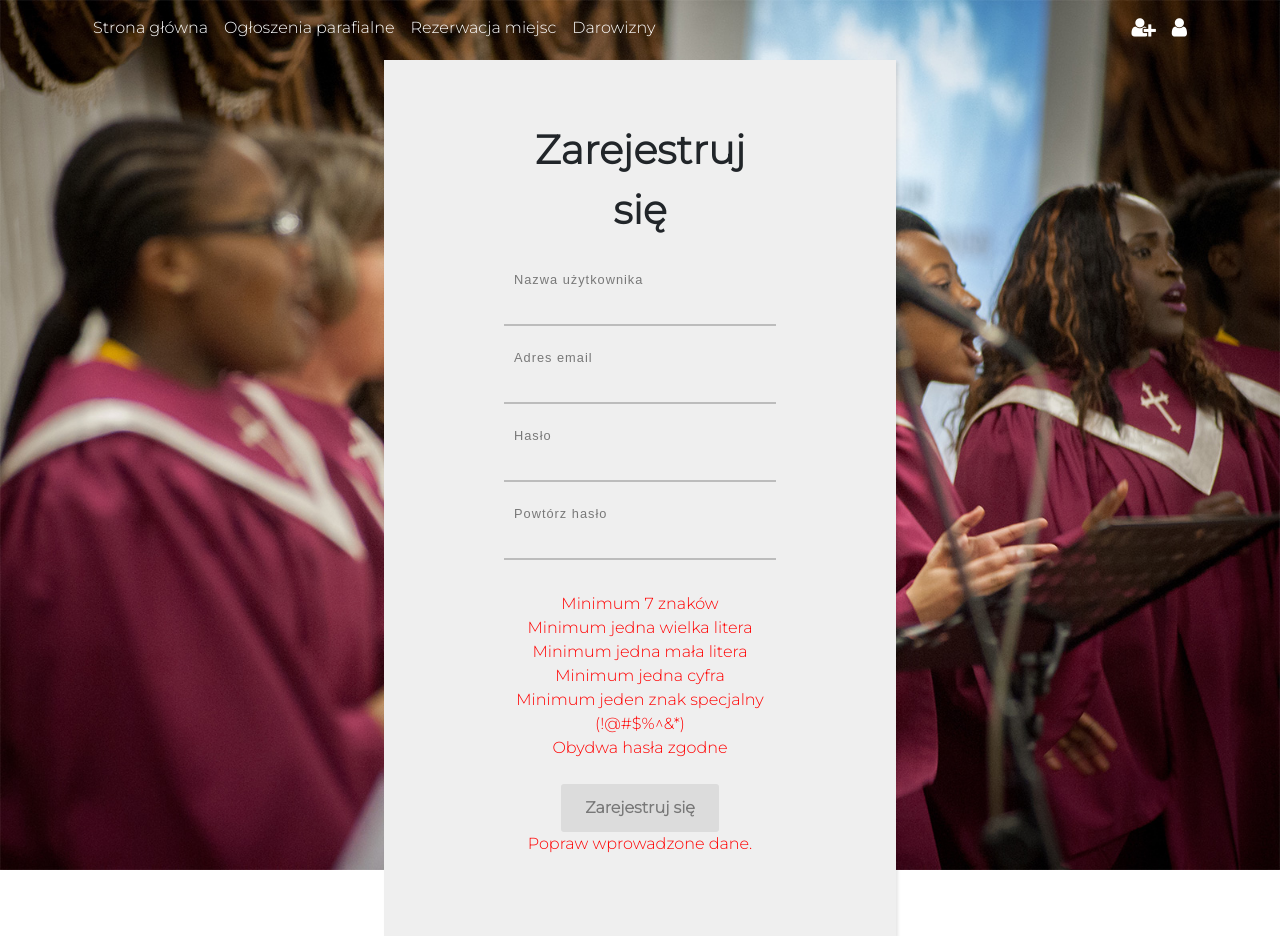
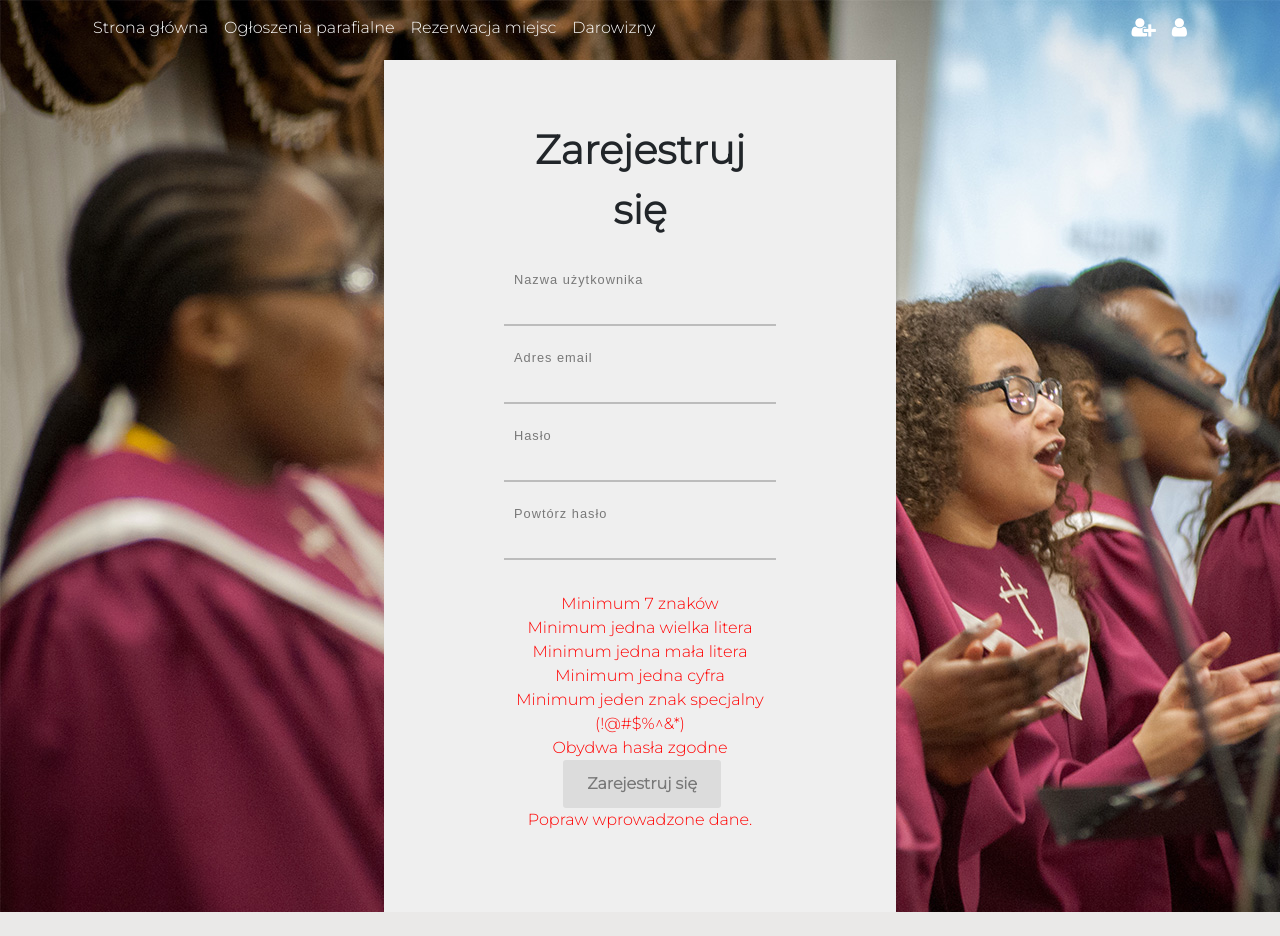
Before and after one commit to marcinele/Parish-website, a PHP site: page /index.php?page=register&login in a window 1280 px wide. After the commit the page ends 912 px from the top, so only its background shows below. Run offline with PHP 8.4, Linux system fonts and the light colour scheme; some libraries are stand-ins or nearby versions.

Commit message:
Fixed some css bugs and boosted login window

```diff
--- a/css/login.css
+++ b/css/login.css
@@ -3,9 +3,7 @@
 body {
     display:flex;
     font-family: 'Montserrat', sans-serif;
-    background: url("/Images/choir_login.jpg");
-    background-repeat: no-repeat;
-    background-size: cover;
+    background: url("/Images/choir_login.jpg") no-repeat;
 }
 
 .centralDiv {
--- a/css/register&login.css
+++ b/css/register&login.css
@@ -1,8 +1,7 @@
 body {
     display:flex;
     font-family: 'Montserrat', sans-serif;
-    background: url("/Images/choir_register.jpg");
-    background-repeat: no-repeat;
+    background: url("/Images/choir_register.jpg") no-repeat;
     background-size: cover;
 }
 
--- a/css/register.css
+++ b/css/register.css
@@ -1,11 +1,15 @@
 @import "register&login.css";
 
 body {
-    display:flex;
     font-family: 'Montserrat', sans-serif;
-    background: url("/Images/choir_register.jpg");
-    background-repeat: no-repeat;
     background-size: cover;
+    background: url("/Images/choir_register.jpg") no-repeat;
+}
+
+.register_login{
+    width: 150px;
+    min-width: 100px;
+    max-width: 200px;
 }
 
 .glyphicon-remove {
@@ -22,6 +26,7 @@
 
 .reCaptchaDiv {
     text-align: center;
+    display: inline-block;
 }
 
 .g-recaptcha {
--- a/css/style.css
+++ b/css/style.css
@@ -23,7 +23,6 @@
 
 .navbar .nav-link {
     color: white;
-    font-size: 20;
     font-family: 'Montserrat', sans-serif;
 }
 
--- a/html/login.html
+++ b/html/login.html
@@ -14,7 +14,7 @@
 <div class="span">
     <div class="register_login">
         <div class="centralDiv">
-            <p style="font-size:40px; font-weight: bold;">Zaloguj się</p> <br>
+            <p style="font-size:3vw; font-weight: bold;" id="mainText">Zaloguj się</p> <br>
             <label>
                 <p class="label-txt">Adres email</p>
                 <input id="email" type="text" name="loginEmail" class="input" required>
--- a/html/placeReservation.html.twig
+++ b/html/placeReservation.html.twig
@@ -39,7 +39,7 @@
         <form method="POST" action={{ link }}>
             <div class="container mainInput">
                 <a name="places">
-                    <div class="info" style="height: 100px;  font-size: 30px;">
+                    <div class="info">
                         Wybierz miejsce (bądź miejsca), które chcesz zarezerwować.
                     </div>
                     <div class="container">
@@ -47,7 +47,7 @@
                             <div class="col-sm-4">
                                 <table class="column mikroColumn" id="columnx"></table>
                             </div>
-                            <div class="col-sm-8 border border-secondary">
+                            <div class="col-sm-8 border border">
                                 <input type="checkbox" id="enable" name="enable" value="enable">
                                 <label for="enable">Odblokuj niedostępne miejsce</label>
                                 <br> Zaznacz jeżeli osoba dla której wybierasz aktualnie miejsce jest ozdrowieńcem
--- a/html/register.html
+++ b/html/register.html
@@ -10,10 +10,11 @@
     <script src="https://ajax.googleapis.com/ajax/libs/jquery/1.11.1/jquery.min.js"></script>
     <script type="text/javascript" src="/js/register.js"></script>
     <script src="https://www.google.com/recaptcha/api.js" async defer></script>
+    <meta name="viewport" content="initial-scale=1">
 {% endblock %}
 
 {% block content %}
-<div class="span">
+<body>
     <div class="register_login">
         <form method="POST" action="">
             <div id="correctRegisterInfo">{{ info }}</div>
@@ -60,6 +61,6 @@
             <div id="info">Popraw wprowadzone dane.</div>
         </form>
     </div>
-</div>
+</body>
 
 {% endblock %}
```
Also changed, not shown: css/reservations.css (+5 -4 lines), html/reservations.html.twig (+8 -2 lines), js/login.js (+13 -1 lines), login.php (+11 -8 lines), html/main.html (line endings or trailing spaces).
